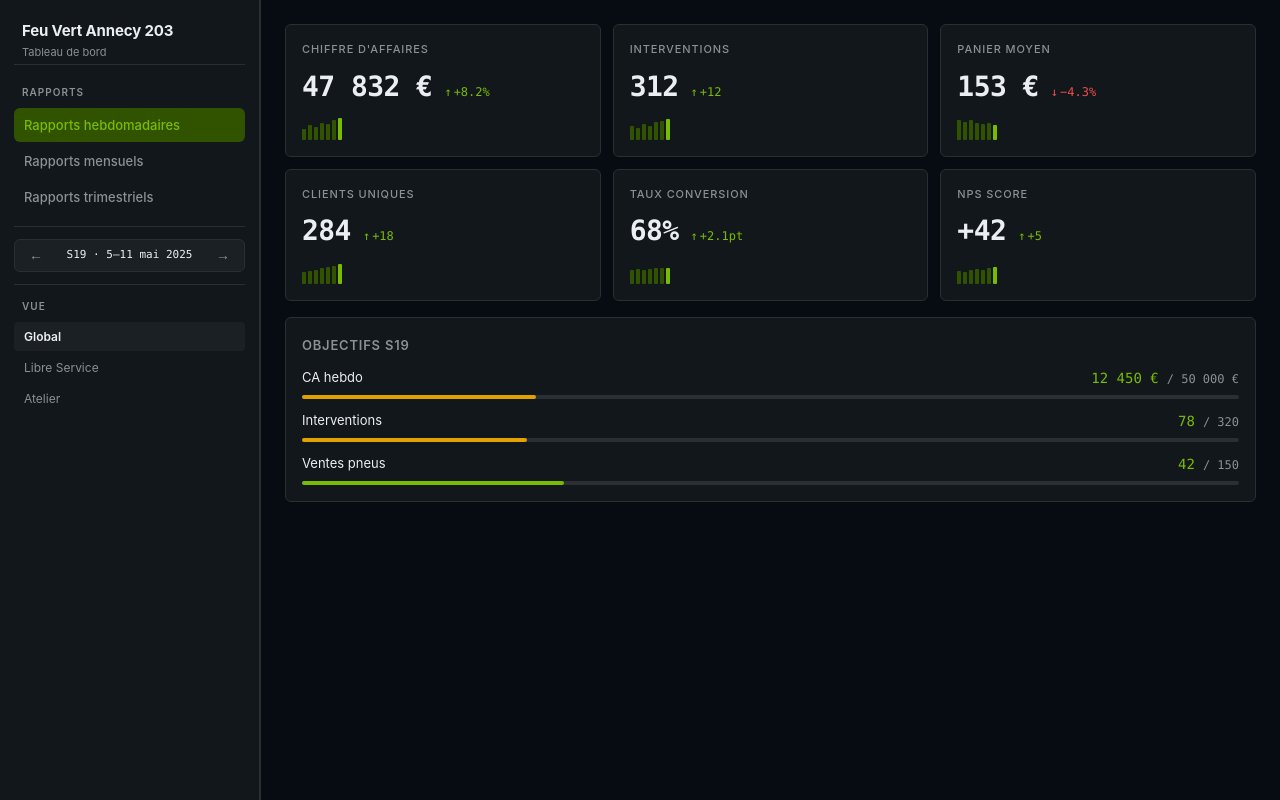
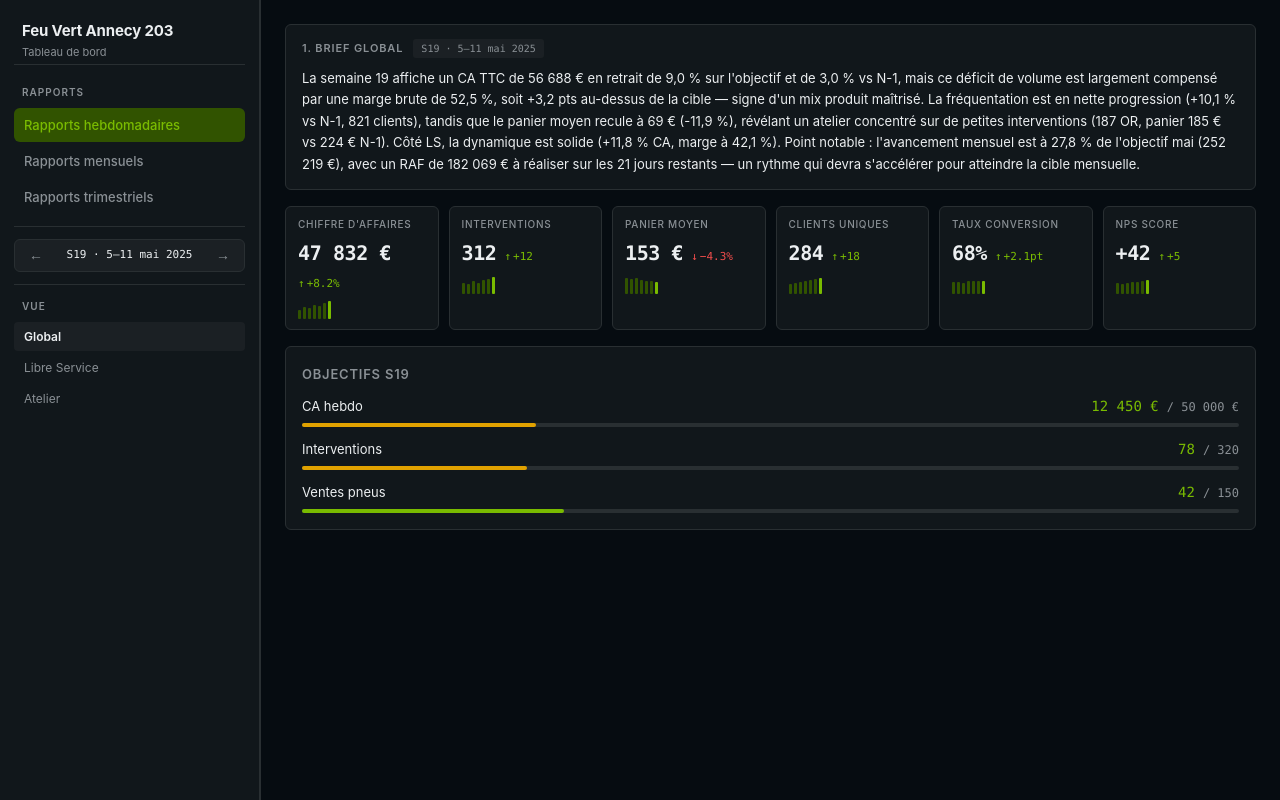
Before and after one commit to dev-project-us/Work-Feu_Vert, a plain HTML site: page index.html in a window 1280 px wide. Drawn offline with Linux system fonts and the light colour scheme.

Commit message:
feat: add Brief Global section and compact single-row KPI strip on Global view
Co-Authored-By: Claude Sonnet 4.6 <noreply@anthropic.com>

```diff
--- a/index.html
+++ b/index.html
@@ -50,40 +50,82 @@
     .view { display: none; }
     .view.active { display: flex; flex-direction: column; gap: 16px; }
 
+    /* ── Brief Global ── */
+    .brief-card {
+      background: var(--surface);
+      border: 1px solid var(--border);
+      border-radius: 6px;
+      padding: 14px 16px;
+    }
+
+    .brief-header {
+      display: flex;
+      align-items: center;
+      gap: 10px;
+      margin-bottom: 10px;
+    }
+
+    .brief-title {
+      font-size: 11px;
+      font-weight: 600;
+      text-transform: uppercase;
+      letter-spacing: 0.08em;
+      color: var(--muted);
+    }
+
+    .brief-period {
+      font-family: var(--font-mono);
+      font-size: 10px;
+      color: var(--muted);
+      background: var(--surface-elevated);
+      padding: 2px 8px;
+      border-radius: 3px;
+    }
+
+    .brief-text {
+      font-size: 13px;
+      line-height: 1.65;
+      color: var(--fg);
+    }
+
     /* ── KPI Strip ── */
     .kpi-strip {
       display: grid;
-      grid-template-columns: repeat(3, 1fr);
-      gap: 12px;
+      grid-template-columns: repeat(6, 1fr);
+      gap: 10px;
     }
 
     .kpi-card {
       background: var(--surface);
       border: 1px solid var(--border);
       border-radius: 6px;
-      padding: 16px;
+      padding: 10px 12px;
       display: flex;
       flex-direction: column;
-      gap: 8px;
+      gap: 6px;
     }
 
     .kpi-label {
-      font-size: 11px;
+      font-size: 10px;
       text-transform: uppercase;
-      letter-spacing: 0.08em;
+      letter-spacing: 0.07em;
       color: var(--muted);
       font-weight: 500;
+      white-space: nowrap;
+      overflow: hidden;
+      text-overflow: ellipsis;
     }
 
     .kpi-value-row {
       display: flex;
       align-items: baseline;
-      gap: 12px;
+      gap: 8px;
+      flex-wrap: wrap;
     }
 
     .kpi-value {
       font-family: var(--font-mono);
-      font-size: 28px;
+      font-size: 20px;
       font-weight: 600;
       font-variant-numeric: tabular-nums;
       letter-spacing: -0.02em;
@@ -91,7 +133,7 @@
 
     .kpi-delta {
       font-family: var(--font-mono);
-      font-size: 12px;
+      font-size: 11px;
       font-variant-numeric: tabular-nums;
       display: flex;
       align-items: center;
@@ -102,14 +144,14 @@
     .kpi-delta.negative { color: var(--negative); }
 
     .kpi-sparkline {
-      height: 24px;
+      height: 20px;
       display: flex;
       align-items: flex-end;
       gap: 2px;
     }
 
     .spark-bar {
-      width: 4px;
+      width: 3px;
       background: var(--accent-dim);
       border-radius: 1px;
     }
@@ -404,6 +446,15 @@
 
       <!-- Hebdo > Global -->
       <div id="view-global" class="view active">
+
+        <div class="brief-card">
+          <div class="brief-header">
+            <span class="brief-title">1. Brief global</span>
+            <span class="brief-period">S19 · 5–11 mai 2025</span>
+          </div>
+          <p class="brief-text">La semaine 19 affiche un CA TTC de 56 688 € en retrait de 9,0 % sur l'objectif et de 3,0 % vs N-1, mais ce déficit de volume est largement compensé par une marge brute de 52,5 %, soit +3,2 pts au-dessus de la cible — signe d'un mix produit maîtrisé. La fréquentation est en nette progression (+10,1 % vs N-1, 821 clients), tandis que le panier moyen recule à 69 € (-11,9 %), révélant un atelier concentré sur de petites interventions (187 OR, panier 185 € vs 224 € N-1). Côté LS, la dynamique est solide (+11,8 % CA, marge à 42,1 %). Point notable : l'avancement mensuel est à 27,8 % de l'objectif mai (252 219 €), avec un RAF de 182 069 € à réaliser sur les 21 jours restants — un rythme qui devra s'accélérer pour atteindre la cible mensuelle.</p>
+        </div>
+
         <section class="kpi-strip">
 
           <div class="kpi-card">
```
